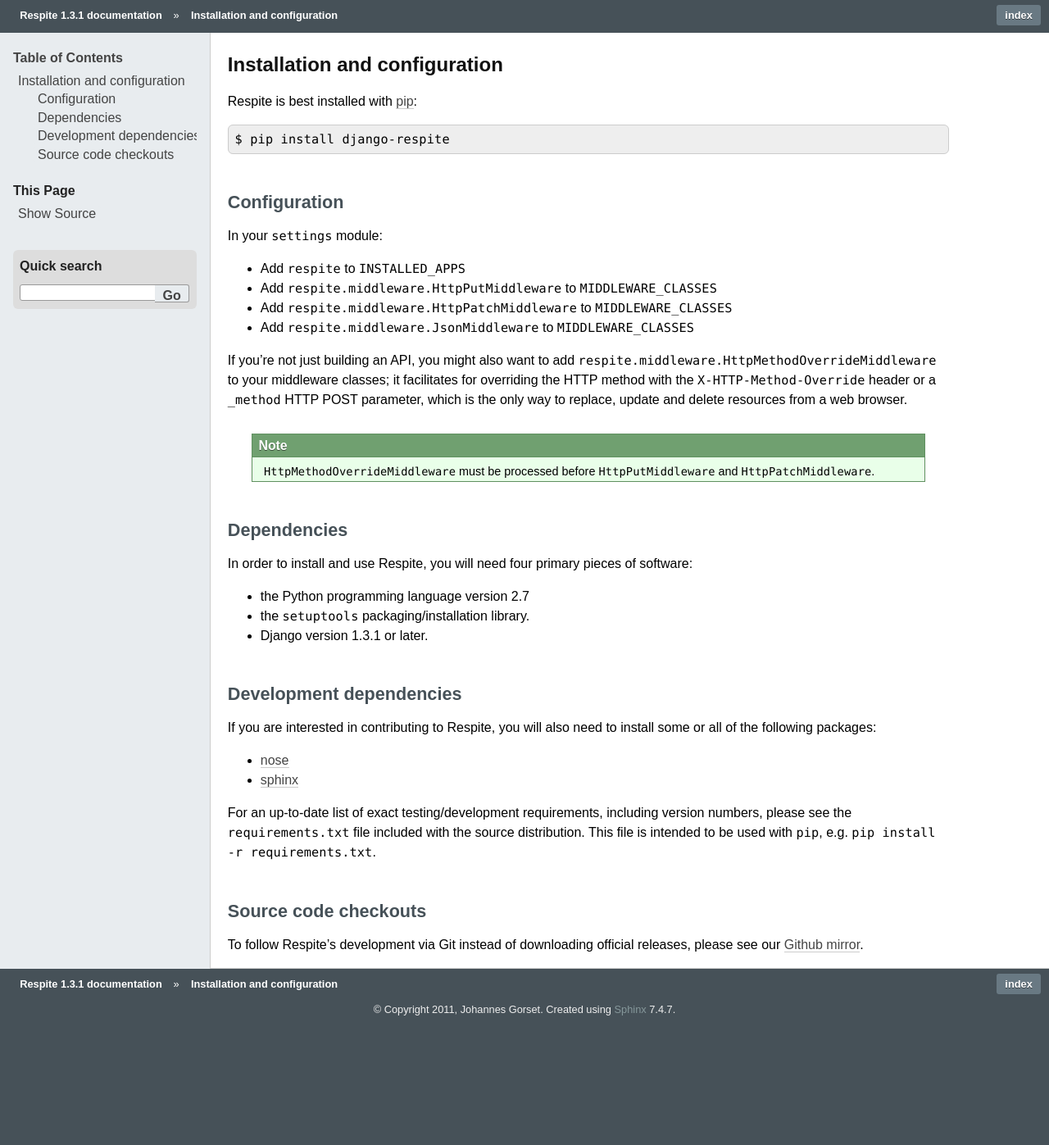
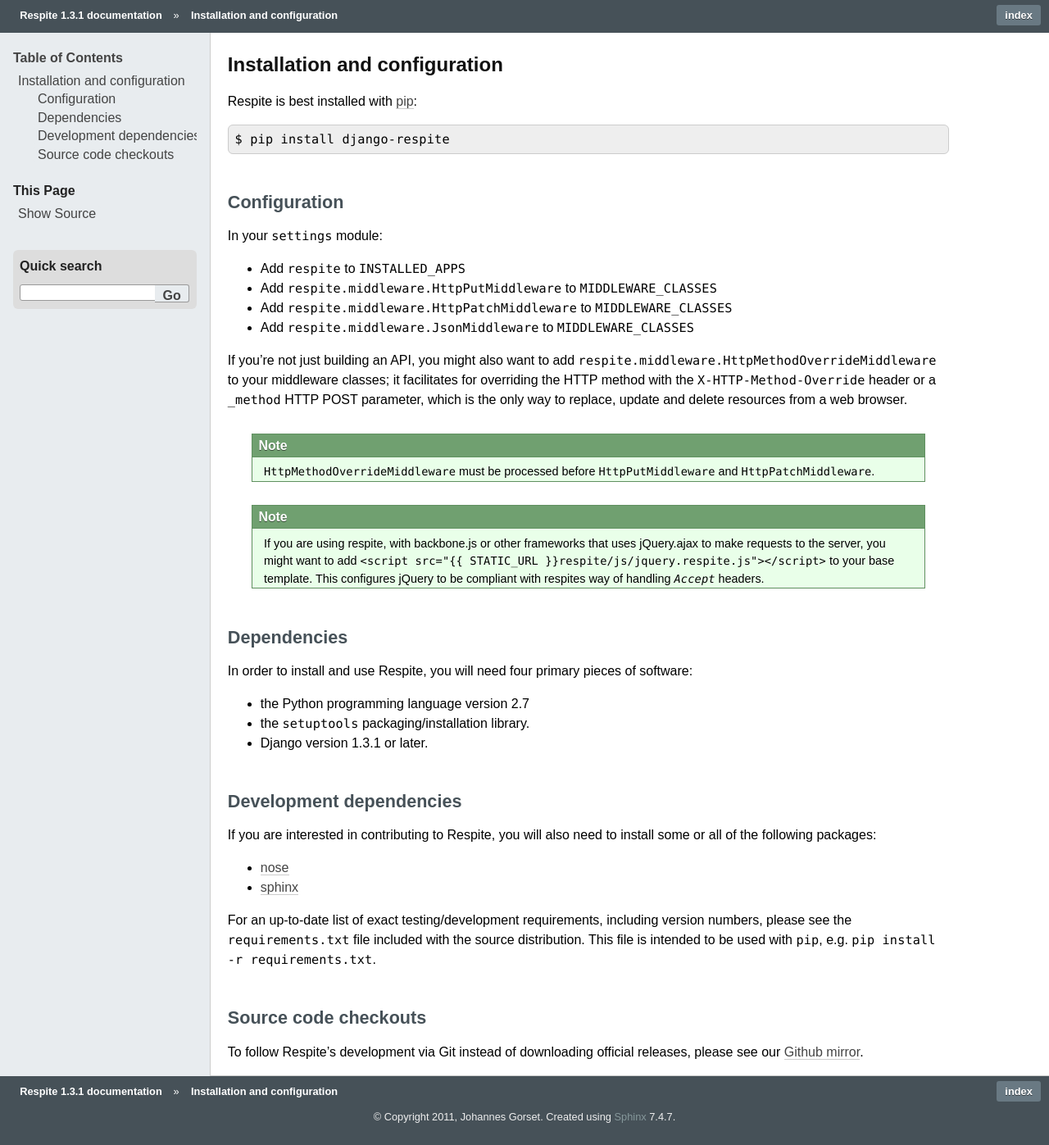
Before and after one commit to jgorset/django-respite, a Sphinx documentation site: the page built from docs/source/installation.rst, in a window 1280 px wide. Shown: the whole page at 82% size. Built offline with Sphinx 7.4.7, drawn with Linux system fonts in a browser that asks for light colours; the version number is read from the project's files by our own code; before the commit the page ends 1267 px from its top, so only the background shows below that.

Commit message:
Add javascript to configure jquery to be compliant with respites handling of Accept headers

```diff
--- a/docs/source/installation.rst
+++ b/docs/source/installation.rst
@@ -26,6 +26,12 @@
 .. note::
 
     ``HttpMethodOverrideMiddleware`` must be processed before ``HttpPutMiddleware`` and ``HttpPatchMiddleware``.
+
+.. note::
+
+    If you are using respite, with backbone.js or other frameworks that uses jQuery.ajax to make requests to the
+    server, you might want to add ``<script src="{{ STATIC_URL }}respite/js/jquery.respite.js"></script>`` to your
+    base template. This configures jQuery to be compliant with respites way of handling `Accept` headers.
 
 .. _dependencies:
 
```
Also changed, not shown: respite/static/respite/js/jquery.respite.js (added, +7 -0 lines).
